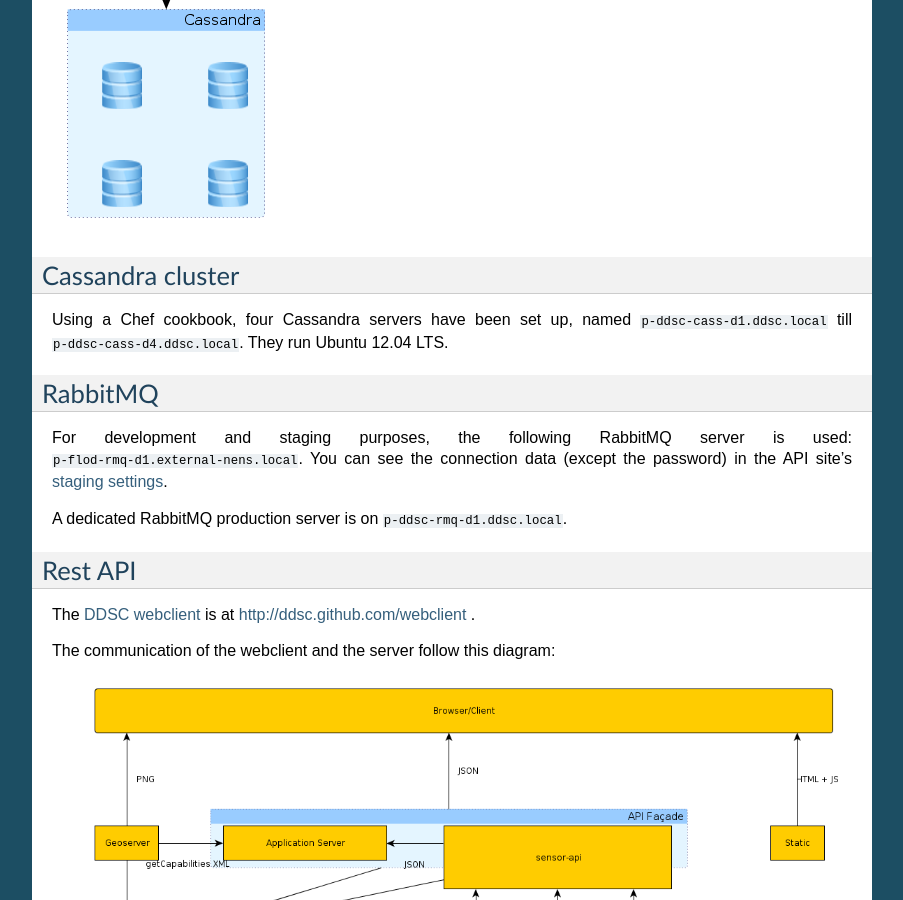
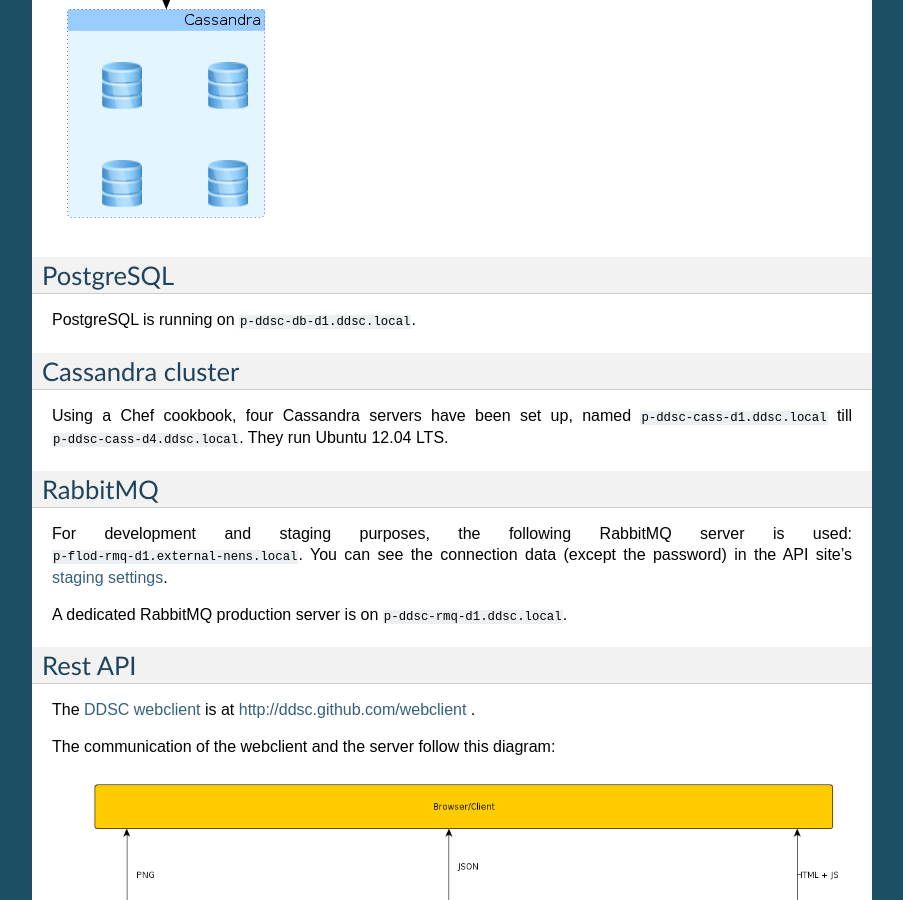
Before and after one commit to ddsc/ddsc-project, a Sphinx documentation site: the page built from doc/source/servers.rst, in a window 1280 px wide and 900 px high, scrolled down 940 px. Shown: the whole window, without its empty margins (198-1101 px from the left). Built offline with Sphinx 7.4.7, drawn with Linux system fonts in a browser that asks for light colours.

Commit message:
Add PostgreSQL info

```diff
--- a/doc/source/servers.rst
+++ b/doc/source/servers.rst
@@ -32,6 +32,12 @@
 .. image:: dijkdata-server-structure.png
 
 
+PostgreSQL
+----------
+
+PostgreSQL is running on ``p-ddsc-db-d1.ddsc.local``.
+
+
 Cassandra cluster
 -----------------
 
```
